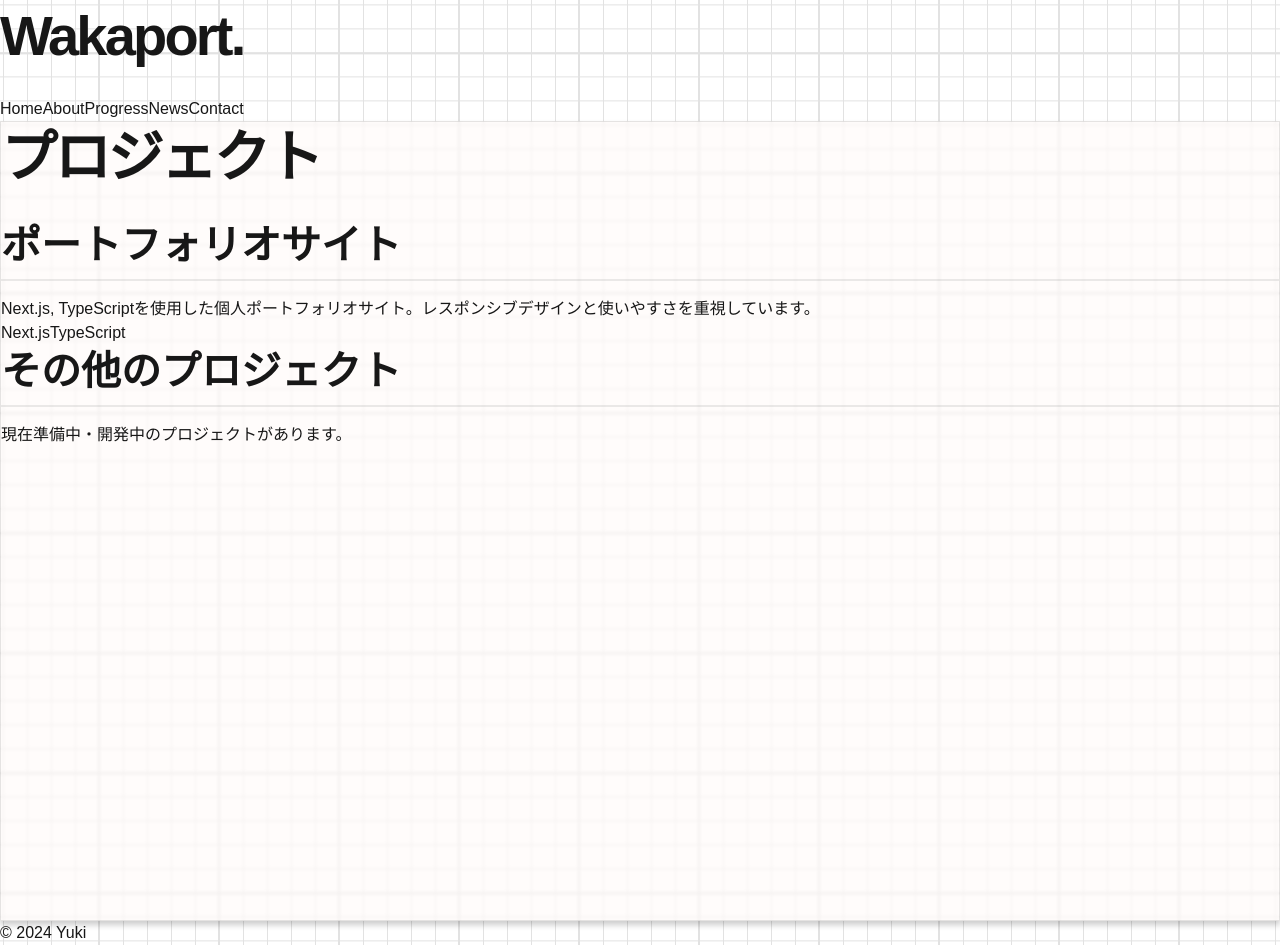
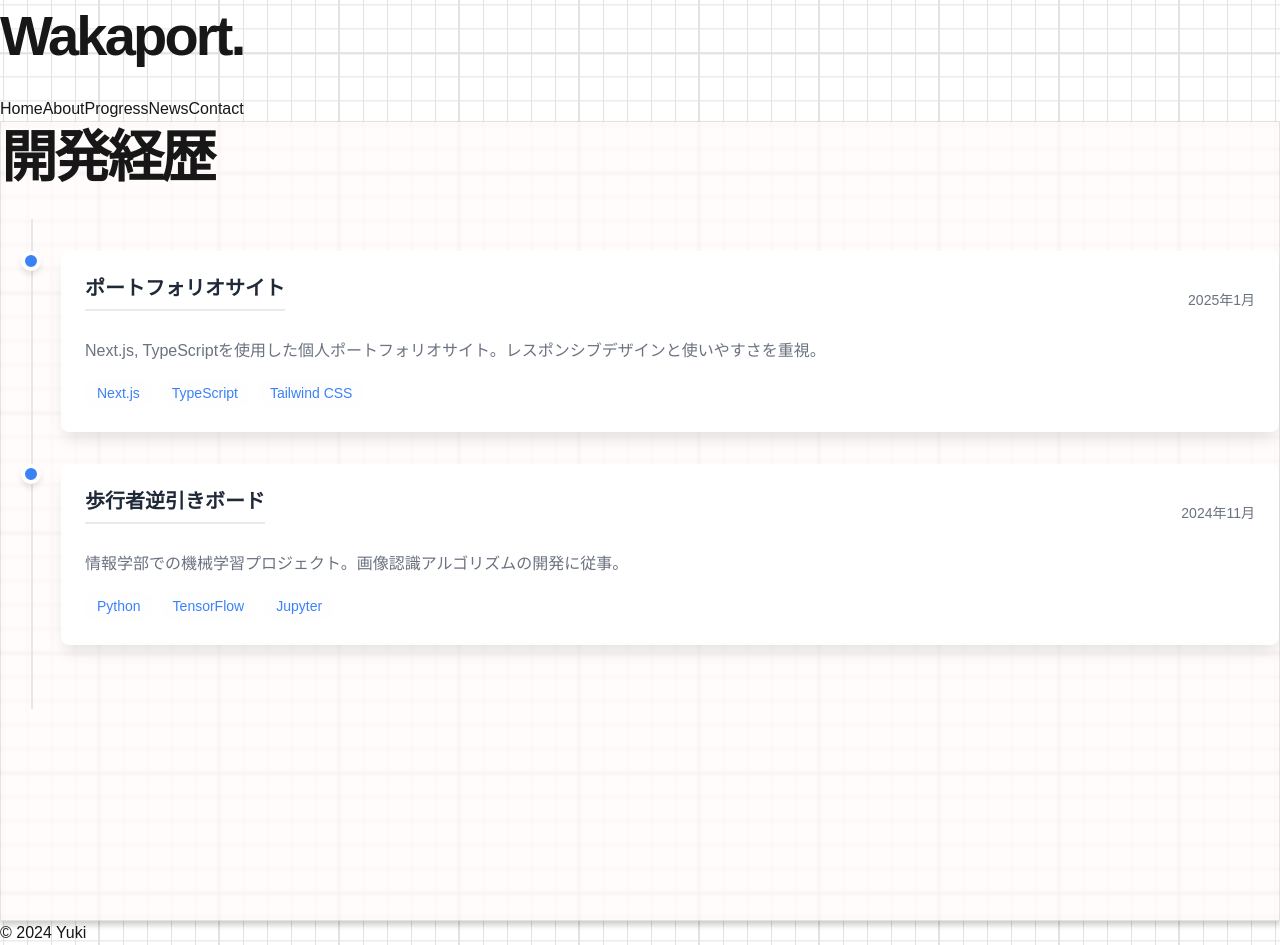
Before and after one commit to waka320/wakaport, a Next.js app in the folder wakanext/: page /progress in a window 1280 px wide. Built offline with nearby package versions, Linux system fonts and the light colour scheme.

Commit message:
made timeline conponent

```diff
--- a/wakanext/src/app/(pages)/progress/page.tsx
+++ b/wakanext/src/app/(pages)/progress/page.tsx
@@ -1,29 +1,31 @@
 "use client";
 
 import React from 'react';
+import { Timeline } from '@/components/progress/Timeline';
+
+const projects = [
+    {
+        title: 'ポートフォリオサイト',
+        description: 'Next.js, TypeScriptを使用した個人ポートフォリオサイト。レスポンシブデザインと使いやすさを重視。',
+        technologies: ['Next.js', 'TypeScript', 'Tailwind CSS'],
+        date: '2025年1月'
+    },
+    {
+        title: '歩行者逆引きボード',
+        description: '情報学部での機械学習プロジェクト。画像認識アルゴリズムの開発に従事。',
+        technologies: ['Python', 'TensorFlow', 'Jupyter'],
+        date: '2024年11月'
+    }
+];
 
 const ProgressPage = () => (
     <div className='white-background '>
         <div className="p-4 max-w-4xl mx-auto">
-            <h1 className="text-3xl font-bold mb-6 text-gray-800">プロジェクト</h1>
+            <h1 className="text-3xl font-bold mb-6 text-gray-800">
+                開発経歴
+            </h1>
+            <Timeline projects={projects} />
 
-            <div className="space-y-6">
-                <div className="bg-white p-6 rounded-lg shadow-md">
-                    <h2 className="text-2xl font-semibold mb-3">ポートフォリオサイト</h2>
-                    <p className="text-gray-600 mb-3">
-                        Next.js, TypeScriptを使用した個人ポートフォリオサイト。レスポンシブデザインと使いやすさを重視しています。
-                    </p>
-                    <div className="flex space-x-3">
-                        <span className="bg-blue-100 text-blue-800 px-3 py-1 rounded-full">Next.js</span>
-                        <span className="bg-green-100 text-green-800 px-3 py-1 rounded-full">TypeScript</span>
-                    </div>
-                </div>
-
-                <div className="bg-white p-6 rounded-lg shadow-md">
-                    <h2 className="text-2xl font-semibold mb-3">その他のプロジェクト</h2>
-                    <p className="text-gray-600">現在準備中・開発中のプロジェクトがあります。</p>
-                </div>
-            </div>
         </div>
     </div>
 );
--- /dev/null
+++ b/wakanext/src/components/progress/Timeline.tsx
@@ -0,0 +1,47 @@
+import '@/styles/timeline.scss';
+type ProjectProps = {
+    title: string;
+    description: string;
+    technologies: string[];
+    date: string;
+};
+export function Timeline({ projects }: { projects: ProjectProps[] }) {
+    return (
+        <div className="timeline">
+            {projects.map((project, index) => (
+                <div
+                    key={index}
+                    className="timeline-item"
+                >
+                    <div className="timeline-dot"></div>
+
+                    <div className="timeline-content">
+                        <div className="timeline-header">
+                            <h2 className="timeline-title">
+                                {project.title}
+                            </h2>
+                            <span className="timeline-date">
+                                {project.date}
+                            </span>
+                        </div>
+
+                        <p className="timeline-description">
+                            {project.description}
+                        </p>
+
+                        <div className="timeline-technologies">
+                            {project.technologies.map((tech) => (
+                                <span
+                                    key={tech}
+                                    className="timeline-tech"
+                                >
+                                    {tech}
+                                </span>
+                            ))}
+                        </div>
+                    </div>
+                </div>
+            ))}
+        </div>
+    );
+}
--- /dev/null
+++ b/wakanext/src/styles/timeline.scss
@@ -0,0 +1,99 @@
+// styles/timeline.scss
+$primary-color: #3b82f6;
+$primary-hover-color: #2563eb;
+$background-color: #ffffff;
+$text-color: #1f2937;
+$text-muted-color: #6b7280;
+$border-color: #e5e7eb;
+
+.timeline {
+    position: relative;
+    padding: 2rem 0;
+
+    // タイムラインの縦線
+    &::before {
+        content: '';
+        position: absolute;
+        top: 0;
+        bottom: 0;
+        left: 30px; // ドットの中心に合わせる
+        width: 2px;
+        background-color: $border-color;
+    }
+
+    &-item {
+        position: relative;
+        margin-bottom: 2rem;
+        display: flex;
+        align-items: flex-start;
+    }
+
+    &-dot {
+        position: absolute;
+        width: 20px;
+        height: 20px;
+        background-color: $primary-color;
+        border-radius: 50%;
+        left: 20px;
+        top: 0;
+        border: 4px solid $background-color;
+        box-shadow: 0 4px 6px rgba(0, 0, 0, 0.1);
+        transition: background-color 0.3s ease;
+        z-index: 1;
+
+        &:hover {
+            background-color: $primary-hover-color;
+        }
+    }
+
+    &-content {
+        flex-grow: 1;
+        margin-left: 60px; // ドットの右側に配置
+        background-color: $background-color;
+        padding: 1.5rem;
+        border-radius: 0.5rem;
+        box-shadow: 0 10px 15px -3px rgba(0, 0, 0, 0.1);
+        transition: box-shadow 0.3s ease;
+
+        &:hover {
+            box-shadow: 0 15px 20px -5px rgba(0, 0, 0, 0.15);
+        }
+    }
+
+    &-header {
+        display: flex;
+        justify-content: space-between;
+        align-items: center;
+        margin-bottom: 0.75rem;
+    }
+
+    &-title {
+        font-size: 1.25rem;
+        font-weight: bold;
+        color: $text-color;
+    }
+
+    &-date {
+        font-size: 0.875rem;
+        color: $text-muted-color;
+    }
+
+    &-description {
+        color: $text-muted-color;
+        margin-bottom: 1rem;
+    }
+
+    &-technologies {
+        display: flex;
+        flex-wrap: wrap;
+        gap: 0.5rem;
+    }
+
+    &-tech {
+        padding: 0.25rem 0.75rem;
+        background-color: lighten($primary-color, 40%);
+        color: $primary-color;
+        border-radius: 9999px;
+        font-size: 0.875rem;
+    }
+}
```
